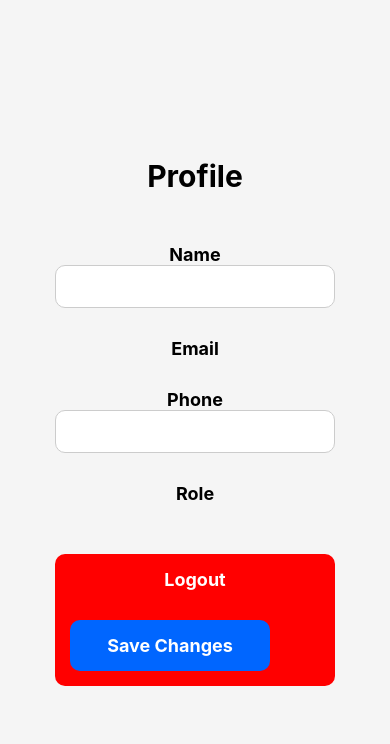
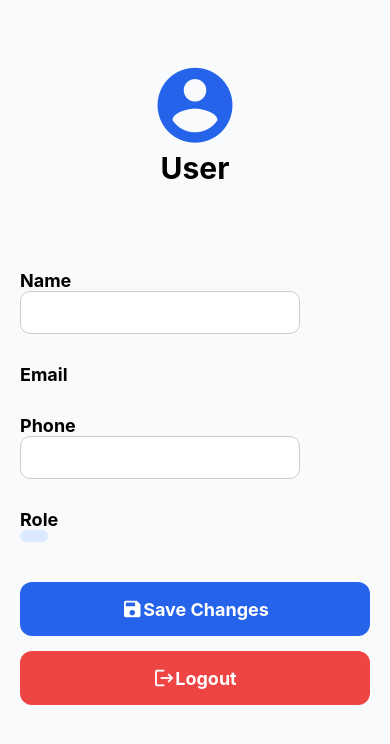
Before and after one commit to mayurwaychol264/CrowdSafetyApp, a React Native app: screen /Profile in a window 390 px wide. Shown: the top 744 px of the page. Built offline with nearby package versions, Linux system fonts and the light colour scheme.

Commit message:
Completed profile screen and live dashboard

```diff
--- a/screens/ProfileScreen.js
+++ b/screens/ProfileScreen.js
@@ -6,12 +6,13 @@ import {
     TouchableOpacity,
     StyleSheet,
     Alert,
+    ScrollView,
 } from 'react-native';
-
+import { MaterialCommunityIcons } from '@expo/vector-icons';
 import { signOut } from 'firebase/auth';
 import { auth, db } from '../firebase/config';
 import { doc, getDoc, updateDoc } from 'firebase/firestore';
-
+import { MaterialIcons } from "@expo/vector-icons";
 export default function ProfileScreen({ navigation }) {
 
     const [name, setName] = useState('');
@@ -74,9 +75,26 @@ export default function ProfileScreen({ navigation }) {
     };
 
     return (
-        <View style={styles.container}>
+        <ScrollView
+            style={styles.container}
+            showsVerticalScrollIndicator={false}
+        >
 
-            <Text style={styles.title}>Profile</Text>
+            <View style={styles.profileHeader}>
+                <MaterialCommunityIcons
+                    name="account-circle"
+                    size={90}
+                    color="#2563EB"
+                />
+
+                <Text style={styles.title}>
+                    {name || "User"}
+                </Text>
+
+                <Text style={styles.emailText}>
+                    {email}
+                </Text>
+            </View>
 
             <Text style={styles.label}>Name</Text>
 
@@ -98,48 +116,118 @@ export default function ProfileScreen({ navigation }) {
             />
 
             <Text style={styles.label}>Role</Text>
-            <Text style={styles.value}>{role}</Text>
+
+            <View style={styles.roleBadge}>
+                <Text style={styles.roleText}>
+                    {role.toUpperCase()}
+                </Text>
+            </View>
             <TouchableOpacity
-                style={styles.button}
+                style={styles.saveButton}
+                onPress={handleUpdateProfile}
+            >
+
+                <MaterialIcons
+                    name="save"
+                    size={22}
+                    color="white"
+                />
+
+                <Text style={styles.buttonText}>
+                    Save Changes
+                </Text>
+
+            </TouchableOpacity>
+
+            <TouchableOpacity
+                style={styles.logoutButton}
                 onPress={handleLogout}
             >
-                <Text style={styles.buttonText}>Logout</Text>
 
-                <TouchableOpacity
-                    style={[styles.button, { backgroundColor: '#0066ff' }]}
-                    onPress={handleUpdateProfile}
-                >
-                    <Text style={styles.buttonText}>
-                        Save Changes
-                    </Text>
-                </TouchableOpacity>
+                <MaterialIcons
+                    name="logout"
+                    size={22}
+                    color="white"
+                />
+
+                <Text style={styles.buttonText}>
+                    Logout
+                </Text>
+
             </TouchableOpacity>
-
-        </View>
+        </ScrollView>
     );
 }
 
 const styles = StyleSheet.create({
     container: {
         flex: 1,
-        justifyContent: 'center',
-        alignItems: 'center',
-        backgroundColor: '#f5f5f5',
+        backgroundColor: "#F8FAFC",
         padding: 20,
     },
 
+
+    profileHeader: {
+        alignItems: 'center',
+        marginTop: 40,
+        marginBottom: 30,
+    },
+
+    title: {
+        fontSize: 28,
+        fontWeight: 'bold',
+        color: '#1F2937',
+        marginTop: 10,
+    },
+
+    emailText: {
+        fontSize: 15,
+        color: '#6B7280',
+        marginTop: 4,
+    },
     title: {
         fontSize: 30,
         fontWeight: 'bold',
         marginBottom: 40,
     },
+    saveButton: {
+        backgroundColor: "#2563EB",
+        flexDirection: "row",
+        justifyContent: "center",
+        alignItems: "center",
+        padding: 16,
+        borderRadius: 12,
+        marginTop: 20,
+    },
 
+    logoutButton: {
+        backgroundColor: "#EF4444",
+        flexDirection: "row",
+        justifyContent: "center",
+        alignItems: "center",
+        padding: 16,
+        borderRadius: 12,
+        marginTop: 15,
+        marginBottom: 40,
+    },
     label: {
         fontSize: 18,
         fontWeight: 'bold',
         marginTop: 10,
     },
+    roleBadge: {
+        backgroundColor: "#DBEAFE",
+        alignSelf: "flex-start",
+        paddingHorizontal: 14,
+        paddingVertical: 6,
+        borderRadius: 20,
+        marginBottom: 20,
+    },
 
+    roleText: {
+        color: "#2563EB",
+        fontWeight: "bold",
+    },
     value: {
         fontSize: 18,
         color: '#0066ff',
```
